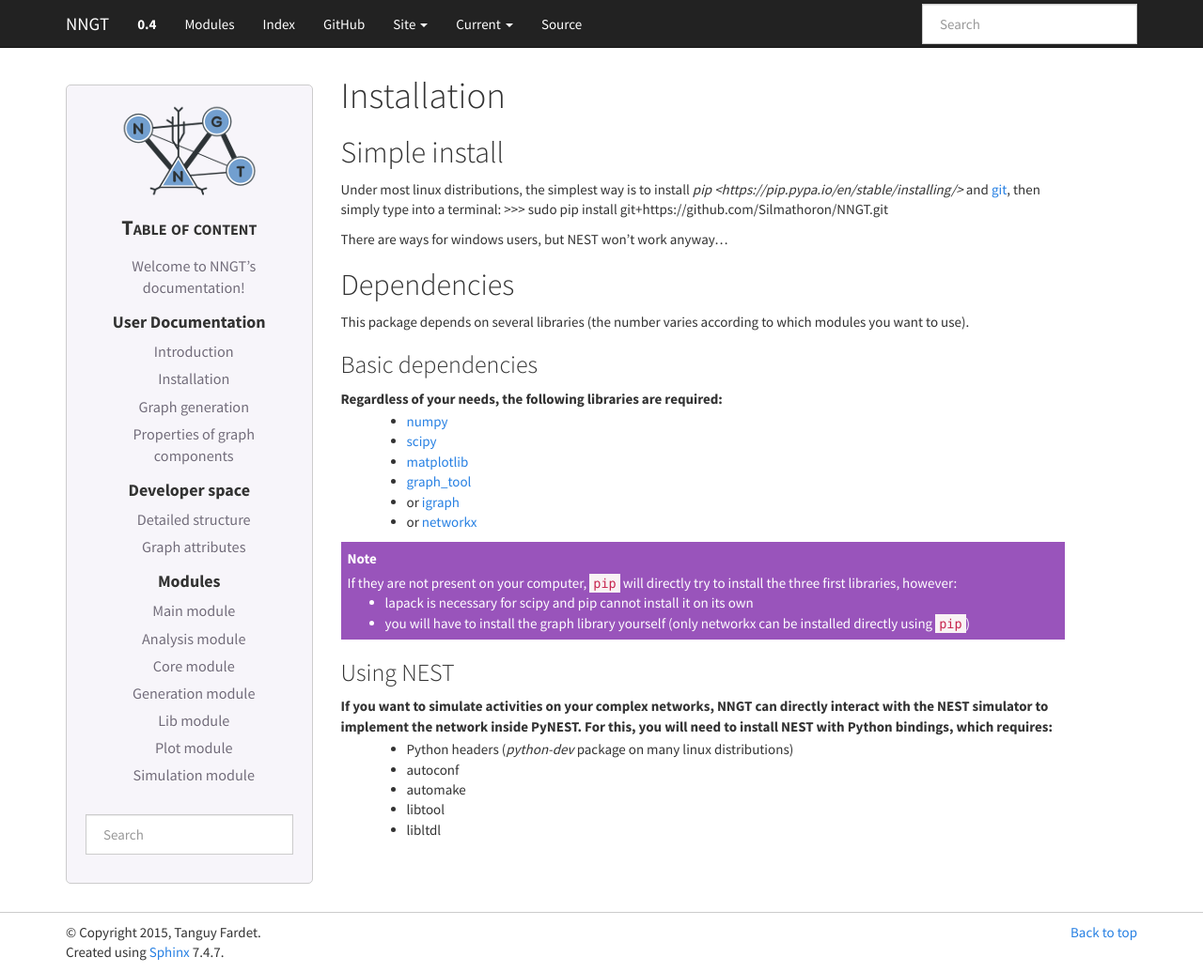
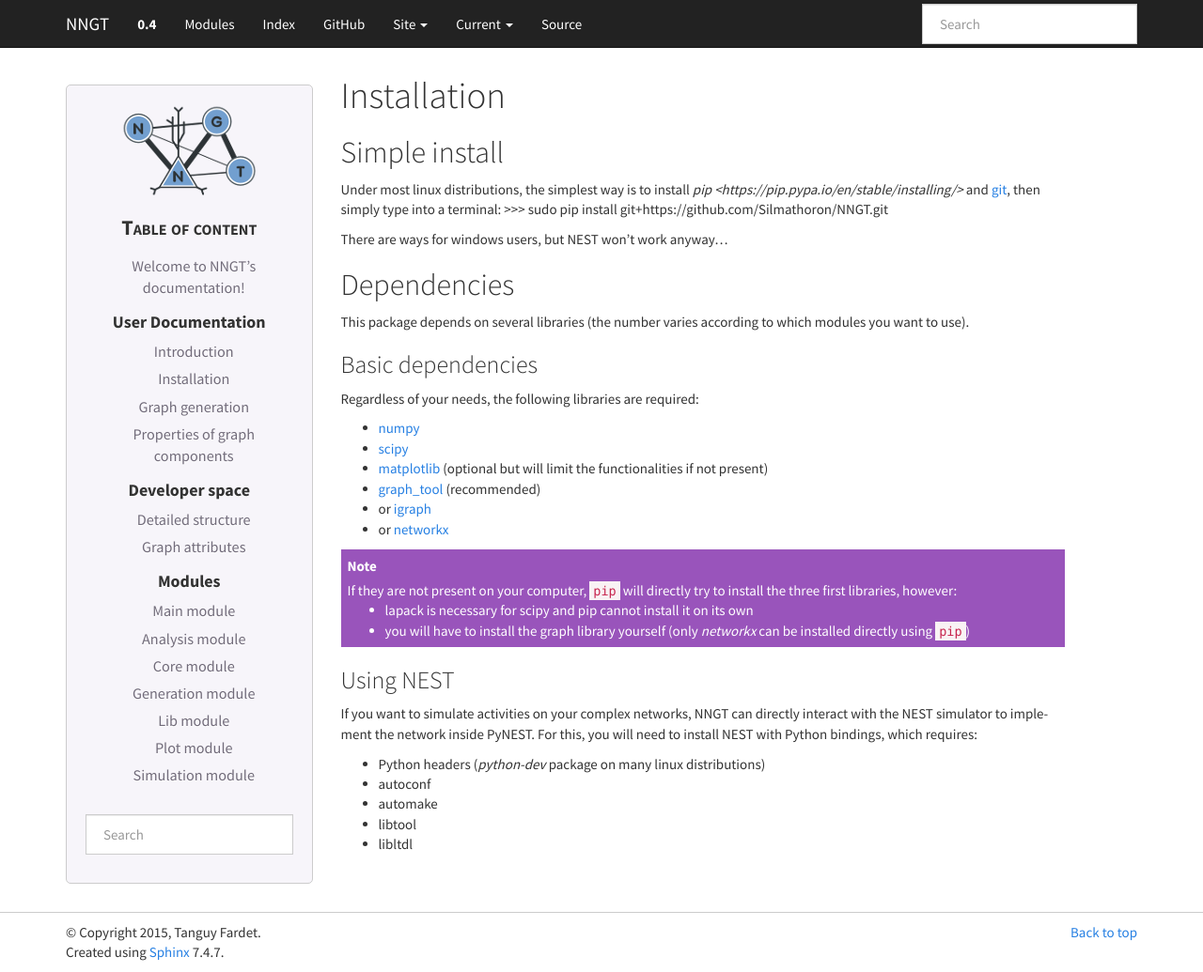
Before and after one commit to tfardet/NNGT, a Sphinx documentation site: the page built from doc/user/install.rst, in a window 1280 px wide and 1035 px high. Shown: the whole window at 94% size. Built offline with Sphinx 7.4.7, drawn with Linux system fonts in a browser that asks for light colours; pages that are not in the unit, such as notebooks, are missing from menus.

Commit message:
updated documentation

```diff
--- a/doc/user/install.rst
+++ b/doc/user/install.rst
@@ -21,26 +21,28 @@ Basic dependencies
 ------------------
 
 Regardless of your needs, the following libraries are required:
-	* `numpy <http://www.numpy.org/>`_
-	* `scipy <http://www.scipy.org/scipylib/index.html>`_
-	* `matplotlib <http://matplotlib.org/>`_
-	* `graph_tool <http://graph-tool.skewed.de>`_
-	* or `igraph <http://igraph.org/>`_
-	* or `networkx <https://networkx.github.io/>`_
+
+* `numpy <http://www.numpy.org/>`_
+* `scipy <http://www.scipy.org/scipylib/index.html>`_
+* `matplotlib <http://matplotlib.org/>`_ (optional but will limit the functionalities if not present)
+* `graph_tool <http://graph-tool.skewed.de>`_ (recommended)
+* or `igraph <http://igraph.org/>`_
+* or `networkx <https://networkx.github.io/>`_
 
 .. note::
     If they are not present on your computer, ``pip`` will directly try to install the three first libraries, however:
 
     * lapack is necessary for scipy and pip cannot install it on its own
-    * you will have to install the graph library yourself (only networkx can be installed directly using ``pip``)
+    * you will have to install the graph library yourself (only `networkx` can be installed directly using ``pip``)
 
 
 Using NEST
 ----------
 
 If you want to simulate activities on your complex networks, NNGT can directly interact with the NEST simulator to implement the network inside PyNEST. For this, you will need to install NEST with Python bindings, which requires:
-	* Python headers (`python-dev` package on many linux distributions)
-	* autoconf
-	* automake
-	* libtool
-	* libltdl
+
+* Python headers (`python-dev` package on many linux distributions)
+* autoconf
+* automake
+* libtool
+* libltdl
```
Also changed, not shown: 2 other files.
